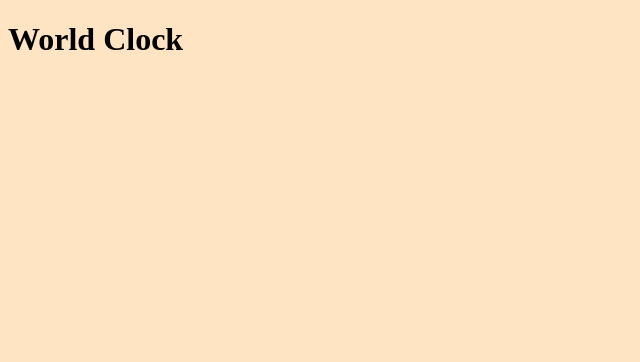
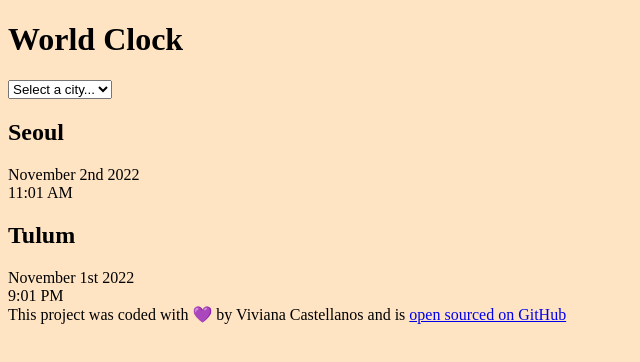
Before and after one commit to castelv2/world-clock-app, a plain HTML site: page index.html in a window 1280 px wide. Shown: the whole page, without its empty margins (0-640 px from the left). Drawn offline with Linux system fonts and the light colour scheme.

Commit message:
set up HTML part of the project

```diff
--- a/index.html
+++ b/index.html
@@ -8,6 +8,33 @@
     <title>World Clock</title>
   </head>
   <body>
-    <h1>World Clock</h1>
+    <div class="container">
+      <h1>World Clock</h1>
+
+      <select>
+        <option value="">Select a city...</option>
+        <option value="">Boston</option>
+        <option value="">Rome</option>
+        <option value="">Melbourne</option>
+      </select>
+      <div class="city">
+        <h2>Seoul</h2>
+        <div class="date">November 2nd 2022</div>
+        <div class="time">11:01 AM</div>
+      </div>
+
+      <div class="city">
+        <h2>Tulum</h2>
+        <div class="date">November 1st 2022</div>
+        <div class="time">9:01 PM</div>
+      </div>
+    </div>
+
+    <footer>
+      This project was coded with 💜 by Viviana Castellanos and is
+      <a href="https://github.com/castelv2/world-clock-app"
+        >open sourced on GitHub</a
+      >
+    </footer>
   </body>
 </html>
```
